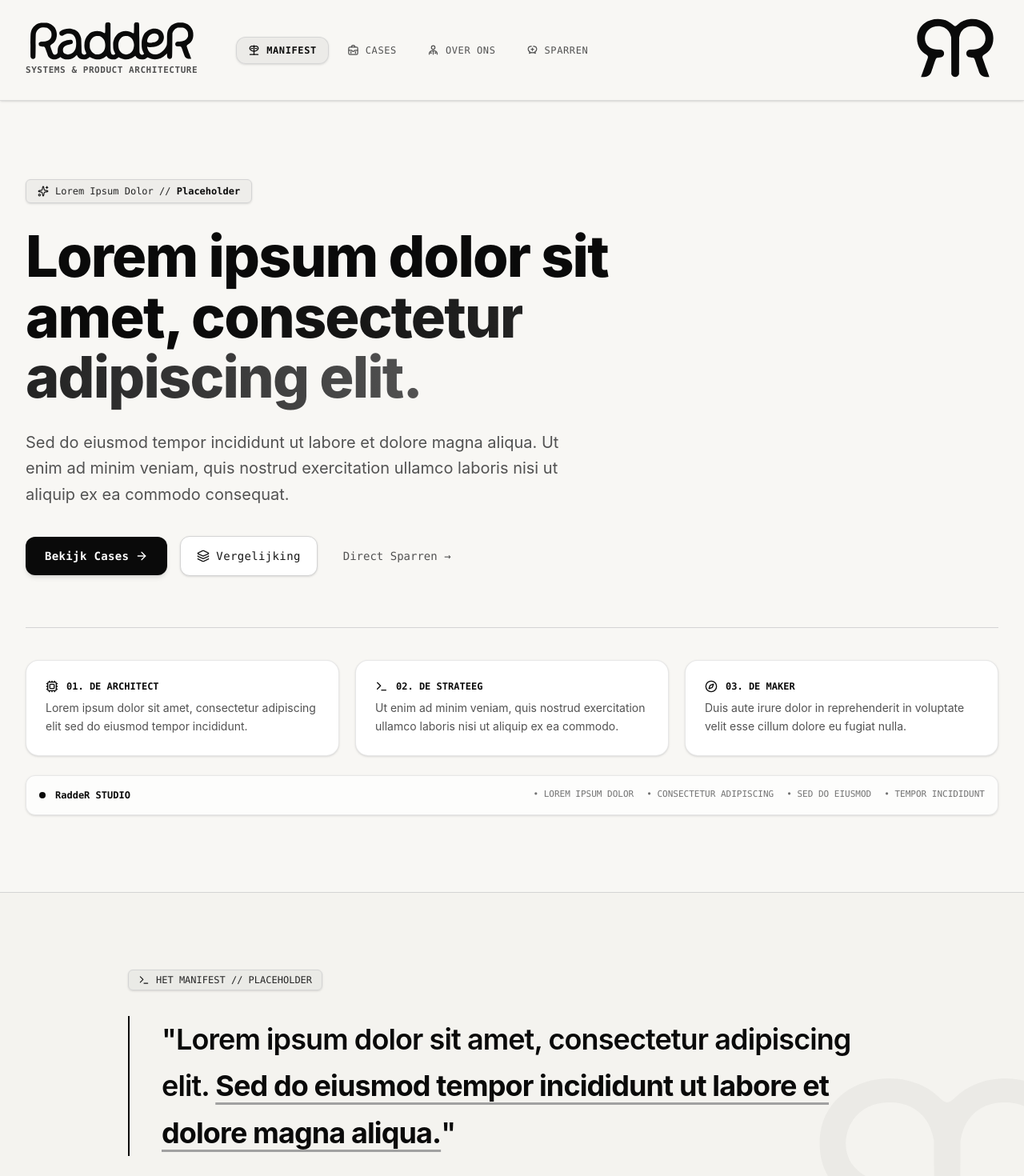
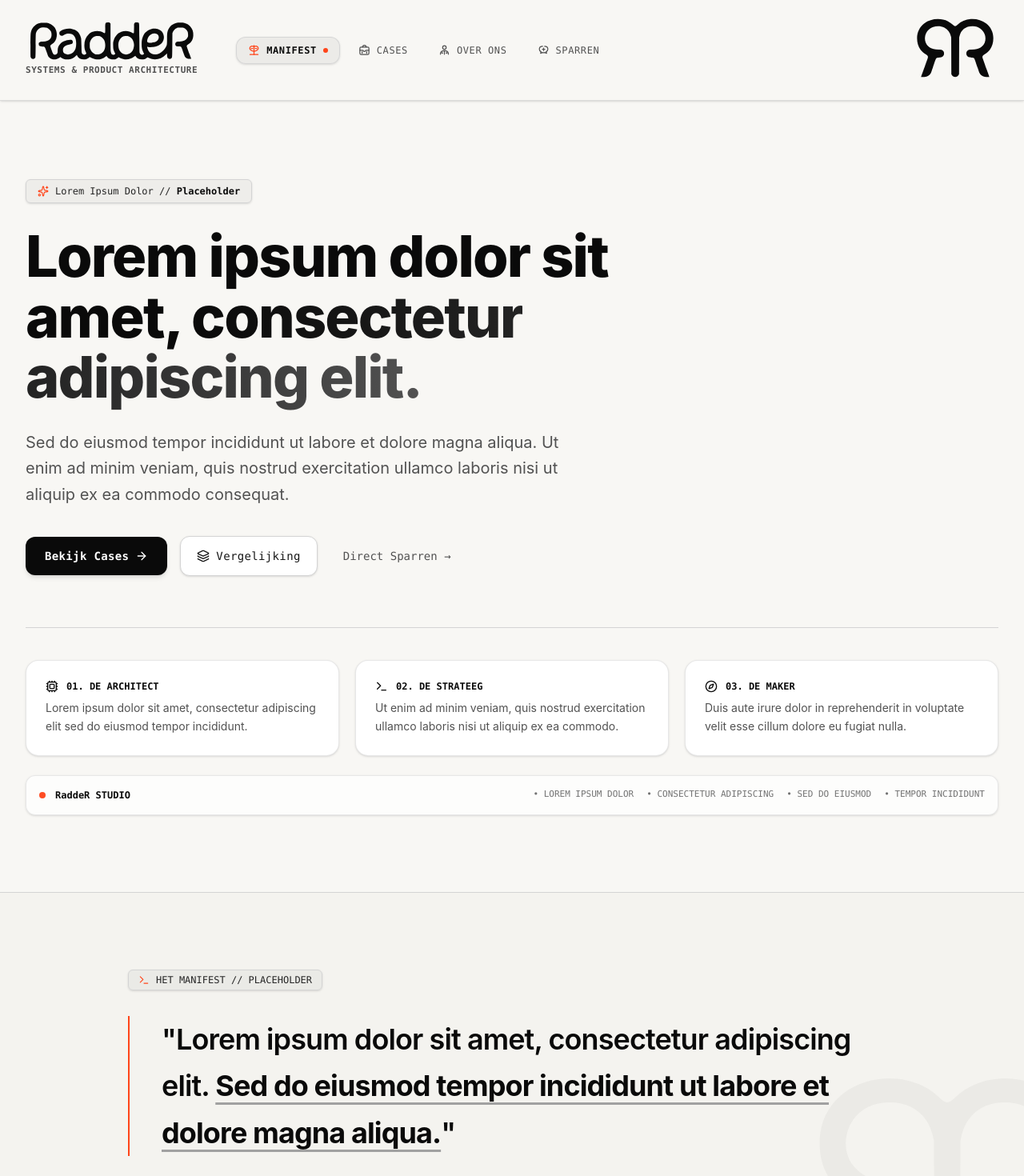
Before and after one commit to radder1972/emmer, a React (Vite) app: page / in a window 1280 px wide. Shown: the top 1470 px of the page at 80% size. Built offline with nearby package versions, Linux system fonts and the light colour scheme.

Commit message:
feat(branding): implement Industrial Safety Vermilion (#ff451a) precision accent color

```diff
--- a/index.html
+++ b/index.html
@@ -13,7 +13,7 @@
     <meta property="og:image" content="/logo-radder.png" />
     <meta name="twitter:card" content="summary_large_image" />
   </head>
-  <body class="bg-[#f8f7f4] text-neutral-900 antialiased selection:bg-black selection:text-white">
+  <body class="bg-[#f8f7f4] text-neutral-900 antialiased selection:bg-[#ff451a] selection:text-white">
     <div id="root"></div>
     <script type="module" src="/src/main.tsx"></script>
   </body>
--- a/src/App.tsx
+++ b/src/App.tsx
@@ -68,7 +68,7 @@ export const App: React.FC = () => {
   };
 
   return (
-    <div className="min-h-screen bg-[#f8f7f4] text-neutral-900 selection:bg-black selection:text-white antialiased font-sans">
+    <div className="min-h-screen bg-[#f8f7f4] text-neutral-900 selection:bg-[#ff451a] selection:text-white antialiased font-sans">
       {/* Fixed Navigation Bar with exact items: Manifest | Cases | Over Ons | Sparren */}
       <Navbar
         currentPage={currentPage}
--- a/src/components/ContactSection.tsx
+++ b/src/components/ContactSection.tsx
@@ -41,7 +41,7 @@ export const ContactSection: React.FC<ContactSectionProps> = ({ initialBrief })
           <div className="lg:col-span-5 space-y-8">
             <div>
               <div className="inline-flex items-center gap-2 px-3 py-1 rounded-md bg-neutral-200/60 border border-neutral-300 text-neutral-800 text-xs font-mono mb-4">
-                <Terminal className="w-3.5 h-3.5 text-neutral-950" />
+                <Terminal className="w-3.5 h-3.5 text-[#ff451a]" />
                 <span>SPARREN // PLACEHOLDER</span>
               </div>
               <h2 className="text-3xl sm:text-4xl font-extrabold text-neutral-950 tracking-tight">
@@ -199,9 +199,9 @@ export const ContactSection: React.FC<ContactSectionProps> = ({ initialBrief })
 
                   <button
                     type="submit"
-                    className="w-full py-4 rounded-xl bg-neutral-950 hover:bg-neutral-800 text-white font-mono font-bold text-xs uppercase tracking-wider transition-all shadow-md flex items-center justify-center gap-2 cursor-pointer"
+                    className="w-full py-4 rounded-xl bg-neutral-950 hover:bg-[#ff451a] text-white font-mono font-bold text-xs uppercase tracking-wider transition-colors shadow-md flex items-center justify-center gap-2 cursor-pointer"
                   >
-                    <span>Verstuur Briefing naar RaddeR</span>
+                    <span>Verstuur Bericht</span>
                     <ArrowRight className="w-4 h-4" />
                   </button>
                 </form>
--- a/src/components/EngineVsWrapper.tsx
+++ b/src/components/EngineVsWrapper.tsx
@@ -13,7 +13,7 @@ export const EngineVsWrapper: React.FC = () => {
         {/* Section Header */}
         <div className="text-left max-w-3xl mb-12">
           <div className="inline-flex items-center gap-2 px-3 py-1 rounded-md bg-black/[0.04] border border-neutral-300 text-neutral-800 text-xs font-mono mb-4 shadow-sm">
-            <Zap className="w-3.5 h-3.5 text-neutral-900" />
+            <Zap className="w-3.5 h-3.5 text-[#ff451a]" />
             <span>VERGELIJKING // PLACEHOLDER</span>
           </div>
           <h2 className="text-3xl sm:text-4xl lg:text-5xl font-extrabold text-neutral-950 tracking-tight">
--- a/src/components/Footer.tsx
+++ b/src/components/Footer.tsx
@@ -136,7 +136,7 @@ export const Footer: React.FC<FooterProps> = ({ onNavigate }) => {
             © {new Date().getFullYear()} RaddeR STUDIO. Alle rechten voorbehouden.
           </div>
           <div className="flex items-center gap-2 text-neutral-700">
-            <Cpu className="w-3.5 h-3.5 text-neutral-950" />
+            <Cpu className="w-3.5 h-3.5 text-[#ff451a]" />
             <span className="font-semibold">RaddeR — SYSTEMS & PRODUCT ARCHITECTURE</span>
           </div>
         </div>
--- a/src/components/Hero.tsx
+++ b/src/components/Hero.tsx
@@ -22,7 +22,7 @@ export const Hero: React.FC<HeroProps> = ({ onOpenContact, onExploreCases }) =>
         {/* Hero Main Content */}
         <div className="max-w-4xl text-left space-y-7">
           <div className="inline-flex items-center gap-2 px-3.5 py-1.5 rounded-md bg-black/[0.04] border border-neutral-300 text-neutral-800 text-xs font-mono shadow-sm">
-            <Sparkles className="w-3.5 h-3.5 text-neutral-900" />
+            <Sparkles className="w-3.5 h-3.5 text-[#ff451a]" />
             <span>Lorem Ipsum Dolor // <strong className="text-neutral-950 font-bold">Placeholder</strong></span>
           </div>
 
@@ -103,7 +103,7 @@ export const Hero: React.FC<HeroProps> = ({ onOpenContact, onExploreCases }) =>
         {/* Telemetry Strip */}
         <div className="mt-6 p-4 rounded-xl bg-white/70 border border-neutral-200/90 shadow-sm flex flex-wrap items-center justify-between gap-4 text-xs font-mono text-neutral-600">
           <div className="flex items-center gap-3">
-            <span className="w-2 h-2 rounded-full bg-neutral-950"></span>
+            <span className="w-2 h-2 rounded-full bg-[#ff451a] animate-pulse"></span>
             <span className="text-neutral-950 font-semibold">RaddeR STUDIO</span>
           </div>
           <div className="flex flex-wrap gap-4 text-[11px] text-neutral-500">
--- a/src/components/Manifesto.tsx
+++ b/src/components/Manifesto.tsx
@@ -13,12 +13,12 @@ export const Manifesto: React.FC = () => {
       <div className="max-w-5xl mx-auto px-4 sm:px-6 lg:px-8 text-left relative z-10">
         {/* Badge */}
         <div className="inline-flex items-center gap-2 px-3 py-1 rounded-md bg-black/[0.04] border border-neutral-300 text-neutral-800 text-xs font-mono mb-8 shadow-sm">
-          <Terminal className="w-3.5 h-3.5 text-neutral-900" />
+          <Terminal className="w-3.5 h-3.5 text-[#ff451a]" />
           <span>HET MANIFEST // PLACEHOLDER</span>
         </div>
 
         {/* Big quote statement */}
-        <div className="relative pl-6 sm:pl-10 border-l-2 border-neutral-950 mb-12">
+        <div className="relative pl-6 sm:pl-10 border-l-2 border-[#ff451a] mb-12">
           <p className="text-2xl sm:text-3xl lg:text-4xl font-semibold text-neutral-950 leading-relaxed tracking-tight">
             "Lorem ipsum dolor sit amet, consectetur adipiscing elit.{' '}
             <span className="text-neutral-950 font-bold underline decoration-neutral-400 underline-offset-8">
--- a/src/components/Navbar.tsx
+++ b/src/components/Navbar.tsx
@@ -70,8 +70,16 @@ export const Navbar: React.FC<NavbarProps> = ({
                         : 'text-neutral-600 hover:text-neutral-950 hover:bg-black/[0.03] border border-transparent'
                     }`}
                   >
-                    <RadderNavIcon id={link.id} size={15} strokeWidth={2} />
+                    <RadderNavIcon
+                      id={link.id}
+                      size={15}
+                      strokeWidth={2}
+                      color={isActive ? '#ff451a' : 'currentColor'}
+                    />
                     <span>{link.name}</span>
+                    {isActive && (
+                      <span className="w-1.5 h-1.5 rounded-full bg-[#ff451a] shrink-0" />
+                    )}
                   </a>
                 );
               })}
@@ -130,14 +138,24 @@ export const Navbar: React.FC<NavbarProps> = ({
                     setMobileMenuOpen(false);
                     onNavigate(link.id);
                   }}
-                  className={`inline-flex items-center gap-3 text-left py-2.5 px-3 rounded-lg border-b border-neutral-200 transition-colors cursor-pointer ${
+                  className={`inline-flex items-center justify-between text-left py-2.5 px-3 rounded-lg border-b border-neutral-200 transition-colors cursor-pointer ${
                     isActive
                       ? 'text-neutral-950 bg-black/5 font-bold'
                       : 'text-neutral-600 hover:text-neutral-950'
                   }`}
                 >
-                  <RadderNavIcon id={link.id} size={18} strokeWidth={2} />
-                  <span>{link.name}</span>
+                  <div className="flex items-center gap-3">
+                    <RadderNavIcon
+                      id={link.id}
+                      size={18}
+                      strokeWidth={2}
+                      color={isActive ? '#ff451a' : 'currentColor'}
+                    />
+                    <span>{link.name}</span>
+                  </div>
+                  {isActive && (
+                    <span className="w-2 h-2 rounded-full bg-[#ff451a]" />
+                  )}
                 </a>
               );
             })}
--- a/src/index.css
+++ b/src/index.css
@@ -2,42 +2,42 @@
 
 @layer base {
   :root {
-    --background: 10 11 15;
-    --foreground: 245 245 247;
+    --color-vermilion: #ff451a;
+    --color-vermilion-glow: rgba(255, 69, 26, 0.25);
   }
 }
 
 body {
-  background-color: #0b0d12;
-  color: #f3f4f6;
+  background-color: #f8f7f4;
+  color: #0a0a0a;
   font-family: -apple-system, BlinkMacSystemFont, "Segoe UI", Roboto, "Helvetica Neue", Arial, sans-serif;
   overflow-x: hidden;
 }
 
-/* Custom scrollbar */
+/* Custom Swiss Editorial scrollbar with Vermilion hover */
 ::-webkit-scrollbar {
   width: 8px;
 }
 ::-webkit-scrollbar-track {
-  background: #0b0d12;
+  background: #f8f7f4;
 }
 ::-webkit-scrollbar-thumb {
-  background: #1f2430;
+  background: #dcd8ce;
   border-radius: 4px;
 }
 ::-webkit-scrollbar-thumb:hover {
-  background: #2e3547;
+  background: #ff451a;
 }
 
 /* Subtle architectural grid pattern */
 .bg-grid-pattern {
   background-size: 40px 40px;
   background-image:
-    linear-gradient(to right, rgba(255, 255, 255, 0.03) 1px, transparent 1px),
-    linear-gradient(to bottom, rgba(255, 255, 255, 0.03) 1px, transparent 1px);
+    linear-gradient(to right, rgba(0, 0, 0, 0.03) 1px, transparent 1px),
+    linear-gradient(to bottom, rgba(0, 0, 0, 0.03) 1px, transparent 1px);
 }
 
 .bg-dot-pattern {
   background-size: 24px 24px;
-  background-image: radial-gradient(rgba(255, 255, 255, 0.07) 1px, transparent 1px);
+  background-image: radial-gradient(rgba(0, 0, 0, 0.07) 1px, transparent 1px);
 }
```
Also changed, not shown: src/components/CaseStudies.tsx (+6 -2 lines), src/components/FounderSection.tsx (+4 -4 lines).
